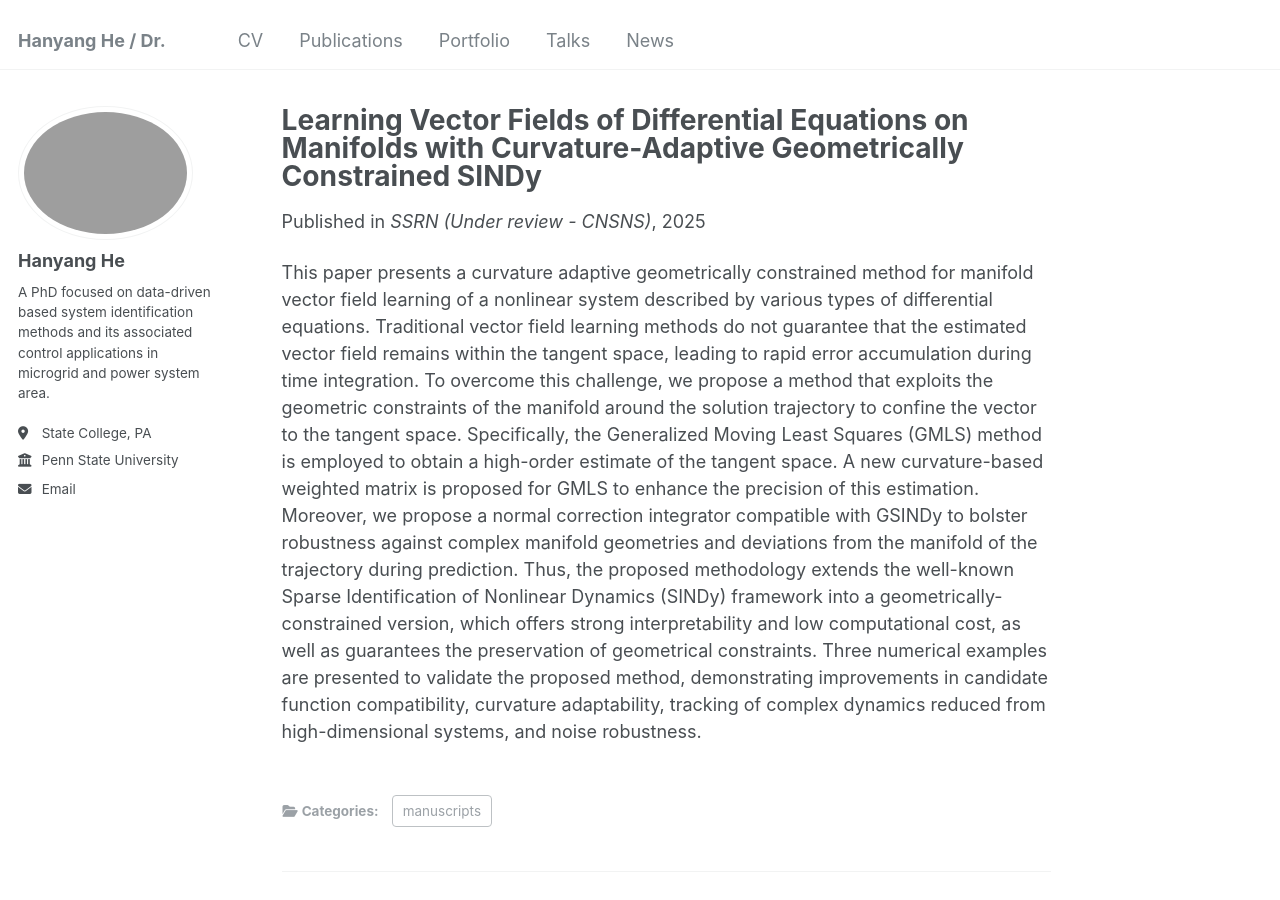
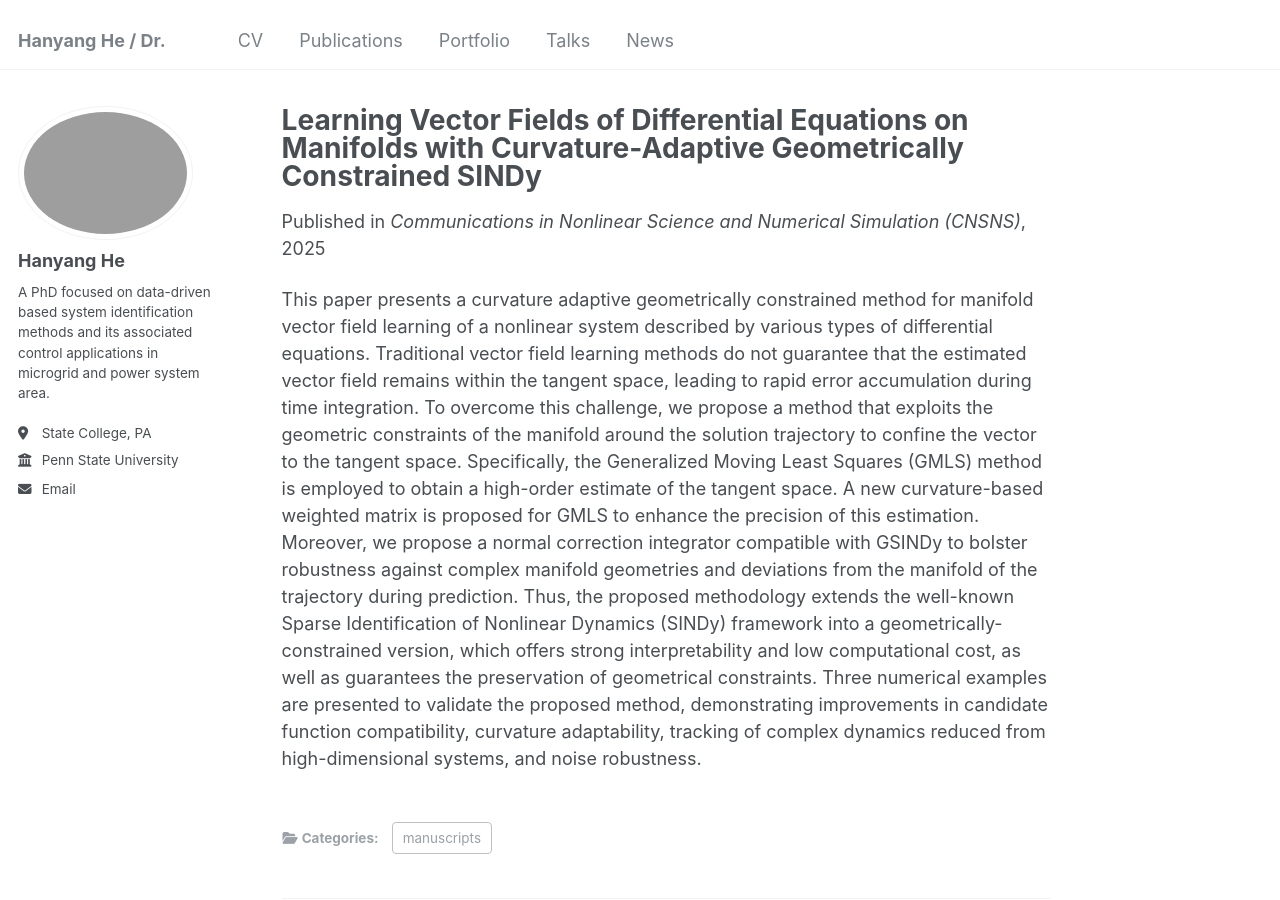
Before and after one commit to HanyangHe/HanyangHe.github.io, a Jekyll site: the page built from _publications/2025-05-21-paper-GSINDy.md, in a window 1280 px wide and 900 px high. Built offline with Jekyll 4.4.1, drawn with Linux system fonts in a browser that asks for light colours; a script that is not in the unit is left out.

Commit message:
Update 2025-05-21-paper-GSINDy.md

```diff
--- a/_publications/2025-05-21-paper-GSINDy.md
+++ b/_publications/2025-05-21-paper-GSINDy.md
@@ -5,7 +5,7 @@ category: manuscripts
 permalink: /publication/2025-05-21-paper-GSINDy
 excerpt: 'Hanyang He, and Yan Li'
 date: 2025-05-21
-venue: 'SSRN (Under review - CNSNS)'
+venue: 'Communications in Nonlinear Science and Numerical Simulation (CNSNS)'
 paperurl: 'http://ssrn.com/abstract=5263698'
 # citation: 'He, Hanyang, and Li, Yan, Learning Vector Fields of Differential Equations on Manifolds with Curvature-Adaptive Geometrically Constrained Sindy. Available at SSRN: https://ssrn.com/abstract=5263698 or http://dx.doi.org/10.2139/ssrn.5263698'
 ---
```
